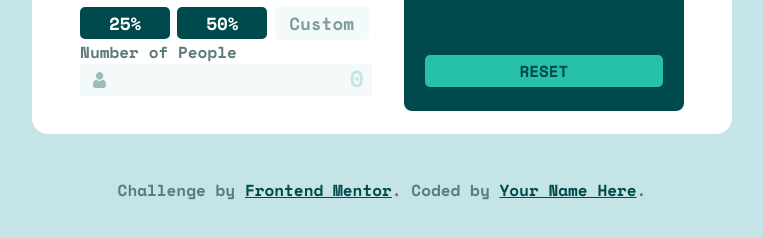
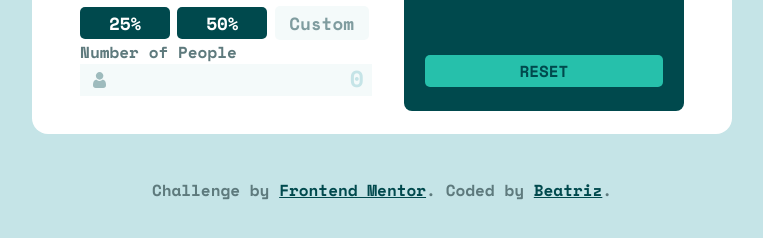
Before and after one commit to beatrizang/tip-calculator-app, a plain HTML site: page index.html in a window 1280 px wide. Shown: the part 434-672 px from the top of the page, without its empty margins (258-1021 px from the left). Drawn offline with nearby package versions, Linux system fonts and the light colour scheme.

```diff
--- a/index.html
+++ b/index.html
@@ -78,7 +78,7 @@
 
   <footer class="attribution">
     Challenge by <a href="https://www.frontendmentor.io?ref=challenge" target="_blank">Frontend Mentor</a>.
-    Coded by <a href="#">Your Name Here</a>.
+    Coded by <a target="_blank" href="https://github.com/beatrizang">Beatriz</a>.
   </footer>
 </body>
 </html>
```
Also changed, not shown: images/screen/1.png, images/screen/2.png, 1 other file.
